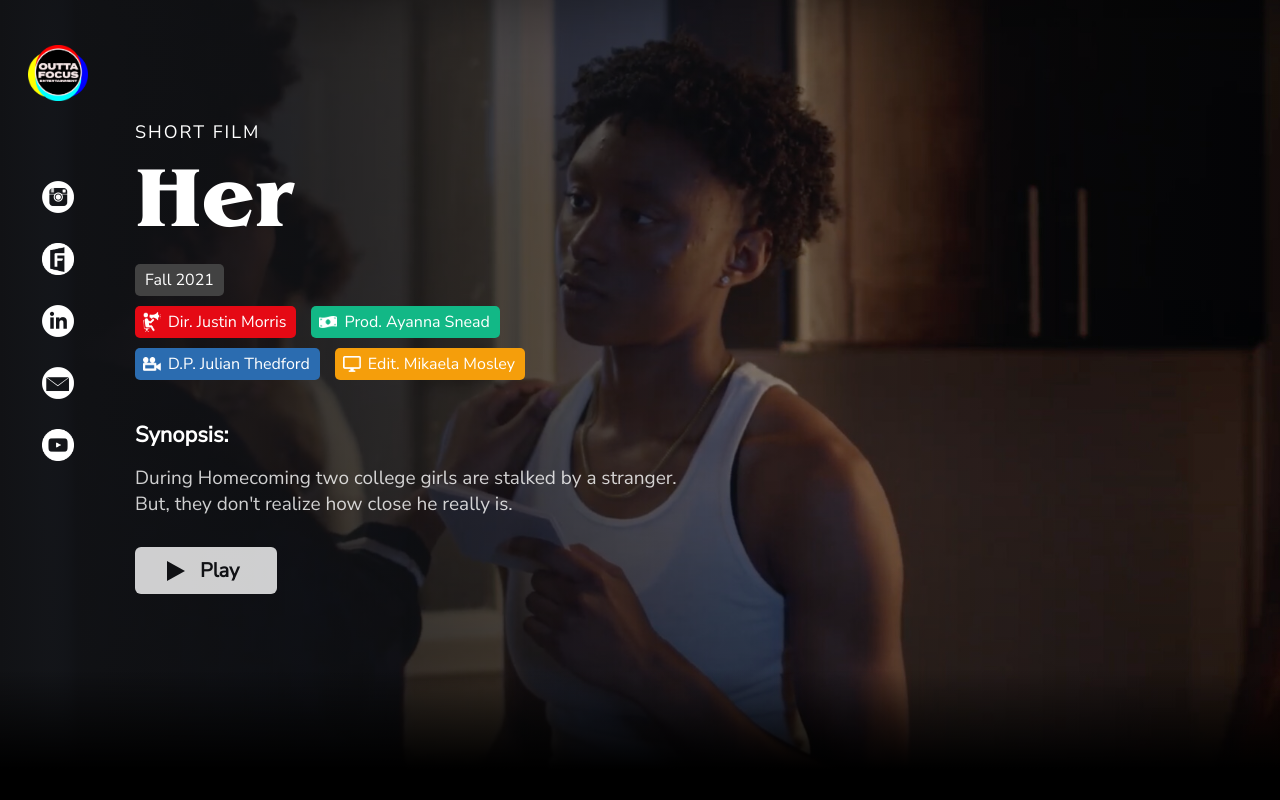
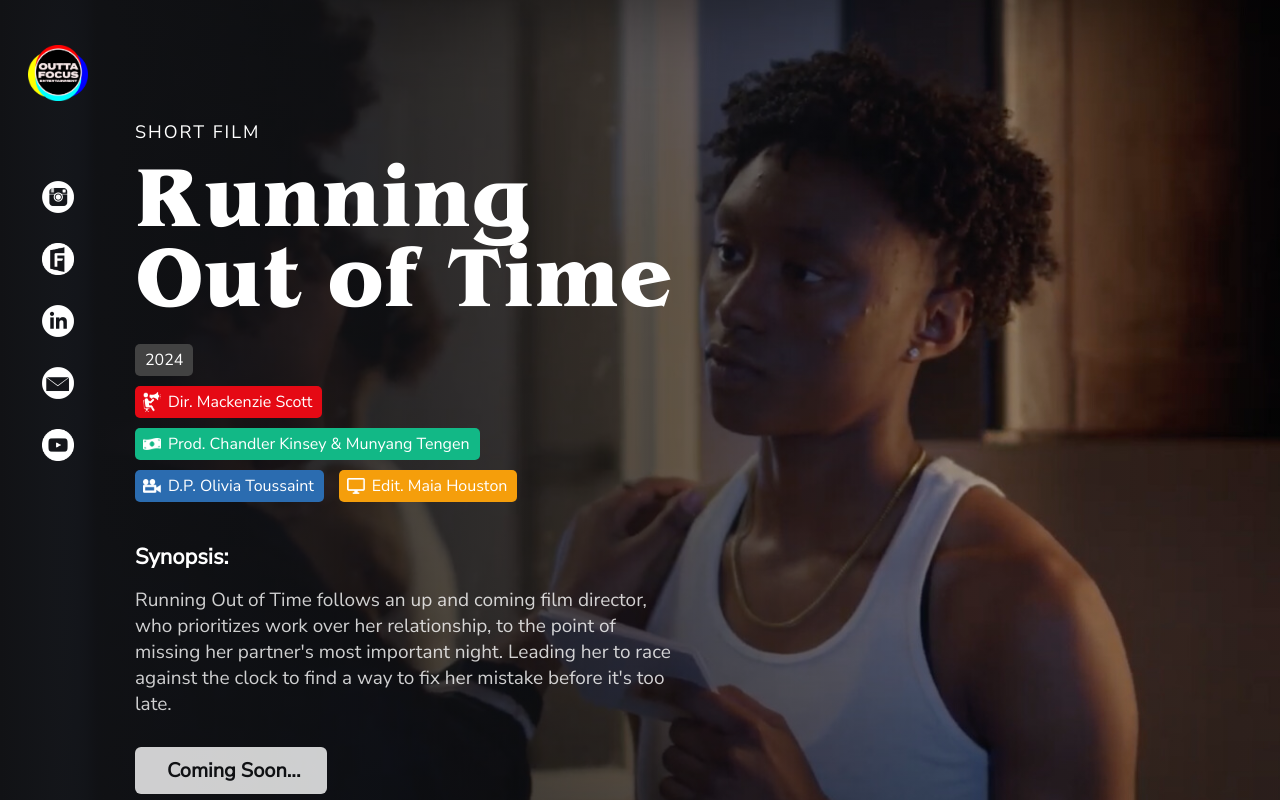
Before and after one commit to willhoppin/howard-thesis-2, an Angular app: page /running in a window 1280 px wide. Built offline with nearby package versions, Linux system fonts and the light colour scheme.

Commit message:
running out of time

```diff
--- a/src/app/feature-pages/coding/running/running.component.html
+++ b/src/app/feature-pages/coding/running/running.component.html
@@ -6,37 +6,32 @@
                 <div class="w-series">
                     <div class="series">SHORT FILM</div>
                 </div>
-                <div class="series-title">Her</div>
+                <div class="series-title">Running Out of Time</div>
                 <div class="info-bar">
-                    <div class="date">Fall 2021</div>
+                    <div class="date">2024</div>
                     <div class="episodes">1 Episode</div>
                     <div class="tools">
                         <div class="tag director">
                             <img class="tag-icon" src="/assets/tags/dir.png"/>
-                            <div class="tag-text">Dir. Justin Morris</div>
+                            <div class="tag-text">Dir. Mackenzie Scott</div>
                         </div>
                         <div class="tag producer">
                             <img class="tag-icon" src="/assets/tags/prod.png"/>
-                            <div class="tag-text">Prod. Ayanna Snead</div>
+                            <div class="tag-text">Prod. Chandler Kinsey & Munyang Tengen</div>
                         </div>
                         <div class="tag dp">
                             <img class="tag-icon" src="/assets/tags/dp.png"/>
-                            <div class="tag-text">D.P. Julian Thedford</div>
+                            <div class="tag-text">D.P. Olivia Toussaint</div>
                         </div>
                         <div class="tag editor">
                             <img class="tag-icon" src="/assets/tags/edit.png"/>
-                            <div class="tag-text">Edit. Mikaela Mosley</div>
+                            <div class="tag-text">Edit. Maia Houston</div>
                         </div>
                     </div>
                 </div>
                 <div class="episode-title">Synopsis:</div>
-                <div class="episode-description">
-                    During Homecoming two college girls are stalked by a stranger. But, they don't realize how close he really is.                <a class="link" href="https://youtu.be/vyHthRq4wVM" target="_blank">
-                    <div class="play-button">
-                        <div class="play"></div>
-                        Play
-                    </div>
-                </a>
+                <div class="episode-description">Running Out of Time follows an up and coming film director, who prioritizes work over her relationship, to the point of missing her partner's most important night. Leading her to race against the clock to find a way to fix her mistake before it's too late.
+                <div class="play-button">Coming Soon...</div>
             </div>
         </div>
     </div>
--- a/src/app/feature-pages/coding/running/running.component.scss
+++ b/src/app/feature-pages/coding/running/running.component.scss
@@ -161,7 +161,7 @@
     padding: 10px 10px 10px 32px;
     background: white;
     border-radius: 6px;
-    width: 100px;
+    width: 150px;
     color: rgb(17, 18, 21);
     font-weight: bold;
     font-size: 20px;
```
